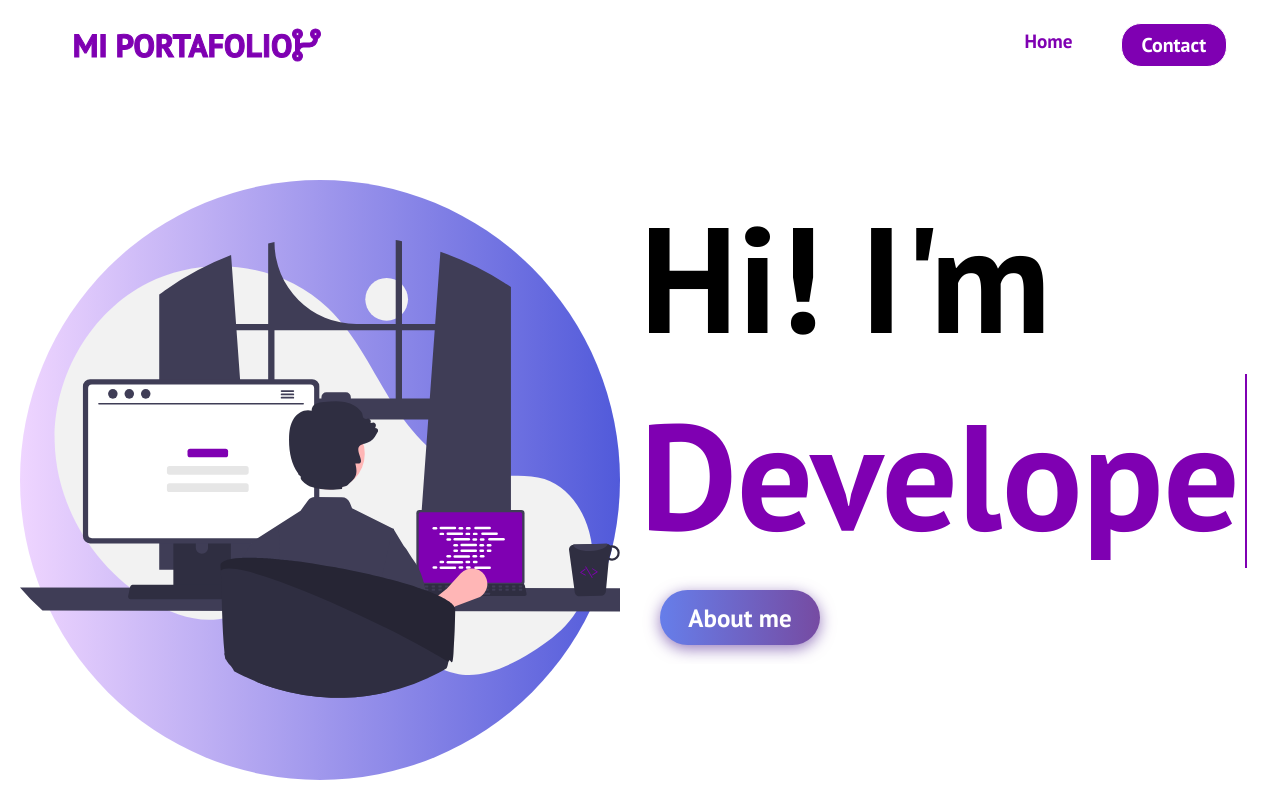
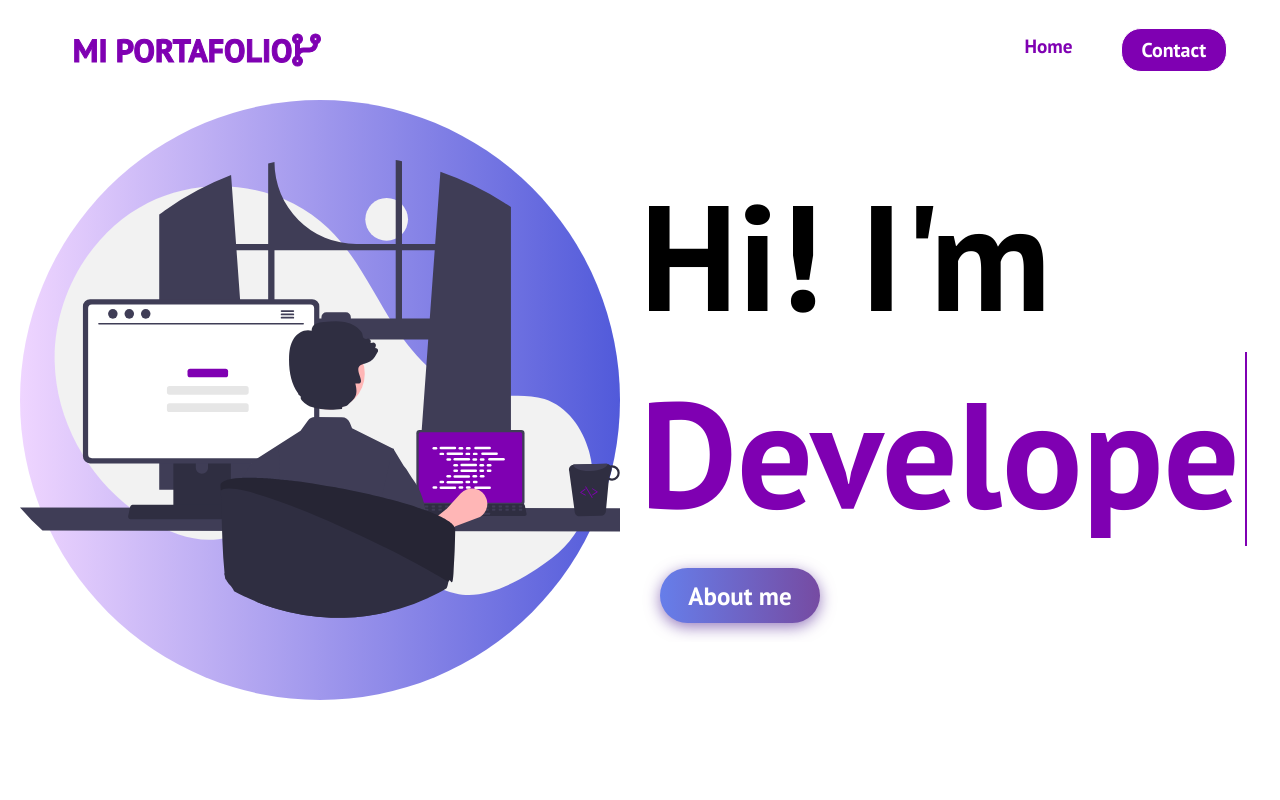
Before and after one commit to Paolollch/miportafolio, a React (Create React App) app: page / in a window 1280 px wide. Built offline with nearby package versions, Linux system fonts and the light colour scheme.

Commit message:
Ahora si

```diff
--- a/src/components/NavBar/Navbar.css
+++ b/src/components/NavBar/Navbar.css
@@ -4,7 +4,7 @@
 
 .navbar {
   background: #fff;
-  height: 90px;
+  height: 100px;
   display: flex;
   justify-content: center;
   align-items: center;
@@ -12,6 +12,8 @@
   position: sticky;
   top: 0;
   z-index: 3;
+  position: fixed;
+  width: 100%;
   /* border-bottom: 2px solid #7f00b2; */
 }
 
@@ -91,7 +93,7 @@
     display: flex;
     flex-direction: column;
     width: 100%;
-    min-height: 89vh;
+    min-height: 100vh;
     position: absolute;
     top: 80px;
     left: -200%;
--- a/src/components/Slider/Slider.css
+++ b/src/components/Slider/Slider.css
@@ -1,5 +1,6 @@
 .container{
   width:100%;
+  min-height: 80%;
   /* background-image: linear-gradient(to top, #dfe9f3 0%, white 100%); */
   background-color: #FFF;
   position:absolute;
@@ -7,20 +8,21 @@
   left: 0;
   right: 0;
   bottom: 0; */
-  overflow-y: hidden;
+  padding-top: 100px;
   align-items: center;
+  justify-content: center;
+  display:flex;
 }
 
 .column{
   float: left;
   width: 50%;
-  min-height: 100%;
+  height: 100%;
   align-items: center;
   justify-content: center;
   display: flex;
   flex-direction: column;
   flex-wrap: wrap;
-  padding-top: 90px;
   overflow-y: hidden;
 }
 
@@ -67,14 +69,17 @@
   .column {
     width: 100%;
     min-height: 0%;
-    display: flex;
+
     align-items: center;
     justify-content: center;
     padding-top: unset;
+
   }
 
   .container{
-
+    align-items: center;
+    justify-content: center;
+    display:inline-block;
   }
 
   .circle{
--- a/src/pages/Aboutme/Aboutme.css
+++ b/src/pages/Aboutme/Aboutme.css
@@ -7,15 +7,16 @@
 } */
 
 .containerAbout{
-    width:100%;
+    /* width:100%; */
     height:100%;
+    padding-top: 100px;
     /* top: 0;
     left: 0;
     right: 0;
     bottom: 0; */
     position: absolute;
     background-image: radial-gradient( circle 993px at 0.5% 50.5%,  rgba(137,171,245,0.37) 0%, rgba(245,247,252,1) 100.2% );
-    align-items: center;
+    /* align-items: center; */
     /* justify-content: center; */
 
 }
@@ -24,7 +25,7 @@
 .columnAboutL{
     float: left;
     width: 50%;
-    height: 100%;
+    height: 80%;
     align-items: center;
     justify-content: center;
     display: flex;
@@ -41,7 +42,7 @@
 
 .columnAboutR{
     float: left;
-    height: 100%;
+    height: 80%;
     width: 50%;
     align-items: center;
     justify-content: center;
--- a/src/pages/Contact/Contact.css
+++ b/src/pages/Contact/Contact.css
@@ -8,6 +8,7 @@
     align-items: center;
     justify-content: center;
     display: flex;
+    padding-top: 100px;
     /* display: flex;
     flex-direction: column;
     flex-wrap: wrap; */
```
